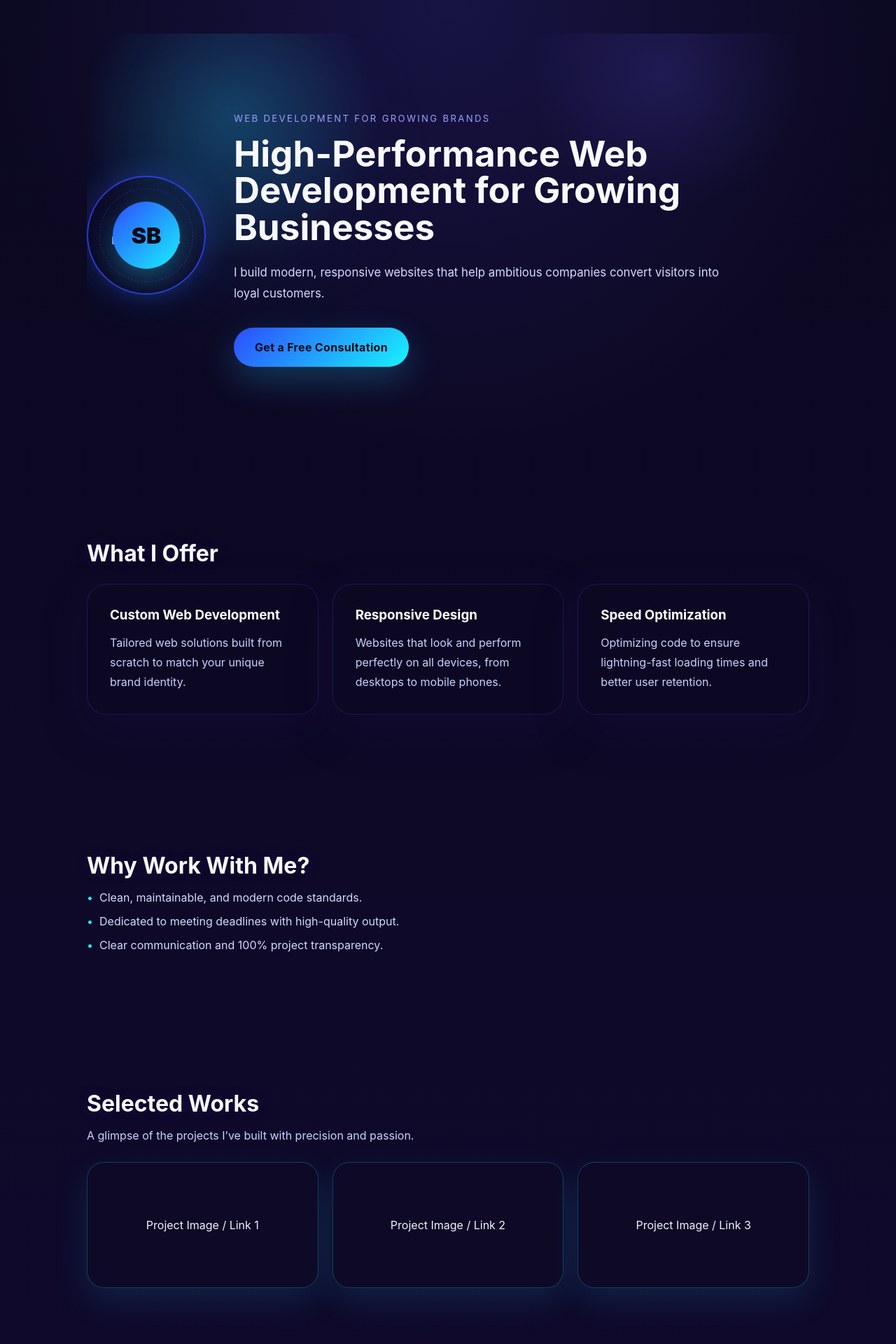
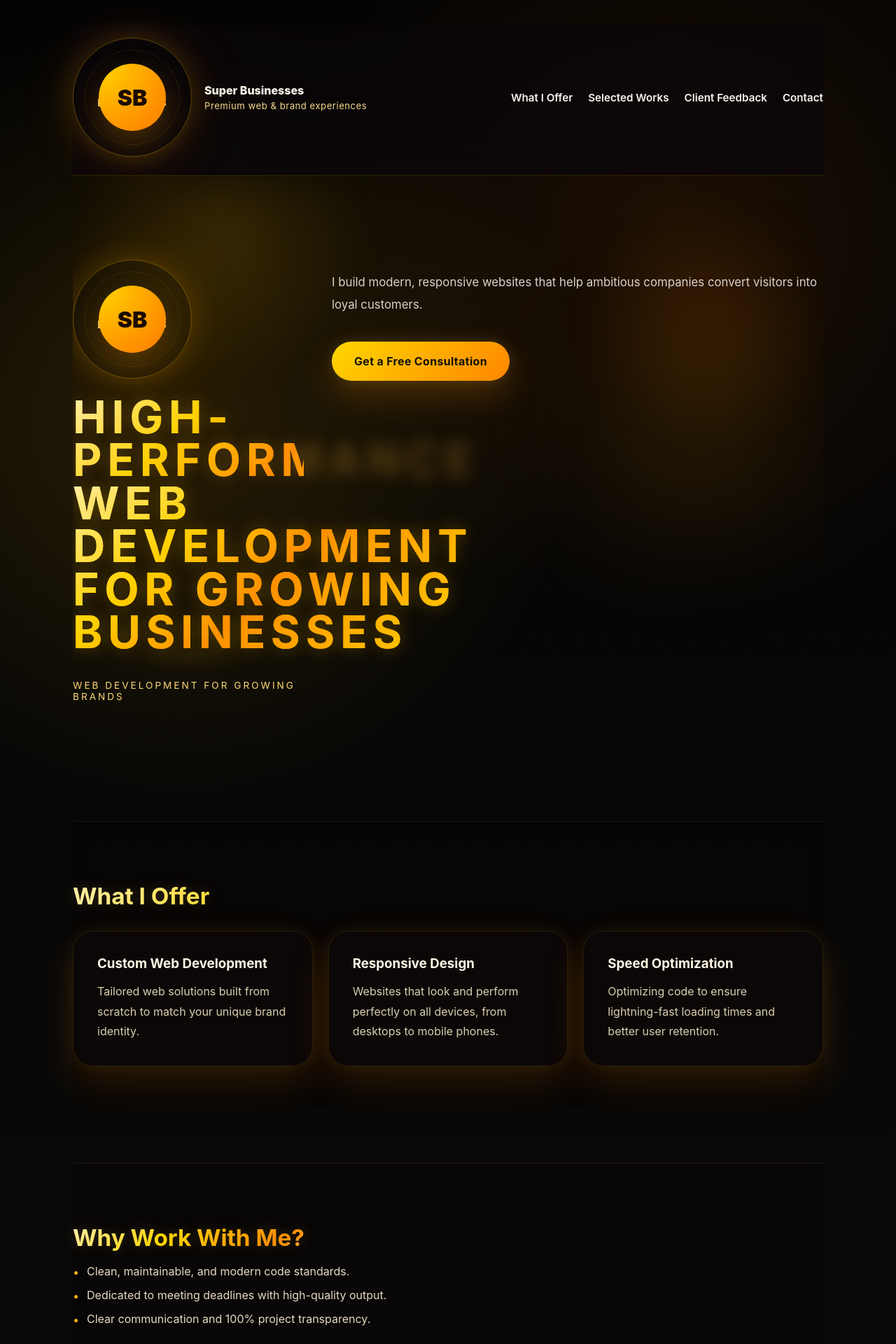
Before and after one commit to jigneshvalmik52-sys/Super-website-1, a Next.js app: page / in a window 1280 px wide. Shown: the top 1920 px of the page at 70% size. Built offline with nearby package versions, Linux system fonts and the light colour scheme.

Commit message:
Update premium black-gold theme and page layout

```diff
--- a/app/globals.css
+++ b/app/globals.css
@@ -1,8 +1,8 @@
 :root {
   color-scheme: dark;
   font-family: Inter, system-ui, -apple-system, BlinkMacSystemFont, "Segoe UI", sans-serif;
-  background: #0b0820;
-  color: #f8f8ff;
+  background: #030303;
+  color: #f8f5ec;
 }
 
 * {
@@ -17,8 +17,33 @@ body {
 
 body {
   min-height: 100vh;
-  background: radial-gradient(circle at top, rgba(79, 70, 229, 0.18), transparent 24%),
-    linear-gradient(180deg, #0b0820 0%, #100a2f 100%);
+  background: radial-gradient(circle at 20% 18%, rgba(255, 175, 0, 0.14), transparent 20%),
+    radial-gradient(circle at 75% 10%, rgba(255, 120, 0, 0.1), transparent 18%),
+    linear-gradient(180deg, #030303 0%, #070707 40%, #0d0d0d 100%);
+  color: #f8f5ec;
+  overflow-x: hidden;
+}
+
+body::before {
+  content: "";
+  position: fixed;
+  inset: 0;
+  pointer-events: none;
+  background-image: radial-gradient(circle at 12% 12%, rgba(255, 215, 0, 0.14), transparent 16%),
+    radial-gradient(circle at 88% 22%, rgba(255, 118, 0, 0.1), transparent 16%),
+    radial-gradient(circle at 50% 85%, rgba(255, 208, 115, 0.08), transparent 18%);
+  filter: blur(2px);
+  z-index: -1;
+}
+
+body::after {
+  content: "";
+  position: fixed;
+  inset: 0;
+  pointer-events: none;
+  background-image: radial-gradient(circle at 50% 12%, rgba(255, 180, 0, 0.1), transparent 18%),
+    radial-gradient(circle at 30% 70%, rgba(255, 95, 0, 0.08), transparent 16%);
+  z-index: -1;
 }
 
 a {
@@ -27,14 +52,71 @@ a {
 }
 
 .container {
-  max-width: 1080px;
+  max-width: 1120px;
   margin: 0 auto;
-  padding: 48px 24px 84px;
+  padding: 36px 24px 72px;
+  position: relative;
+  z-index: 1;
+}
+
+.site-header {
+  display: flex;
+  align-items: center;
+  justify-content: space-between;
+  gap: 24px;
+  padding: 18px 0 26px;
+  background: rgba(10, 6, 10, 0.75);
+  border-bottom: 1px solid rgba(255, 183, 0, 0.14);
+  backdrop-filter: blur(18px);
+  position: sticky;
+  top: 0;
+  z-index: 10;
+}
+
+.header-brand {
+  display: flex;
+  align-items: center;
+  gap: 18px;
+}
+
+.brand-text {
+  display: grid;
+  gap: 4px;
+}
+
+.logo-name {
+  font-size: 1rem;
+  font-weight: 800;
+  color: #fff9ea;
+}
+
+.logo-tag {
+  font-size: 0.82rem;
+  color: #f6d88b;
+  letter-spacing: 0.04em;
+}
+
+.site-nav {
+  display: flex;
+  flex-wrap: wrap;
+  gap: 22px;
+}
+
+.site-nav a {
+  color: #f8f4ee;
+  font-size: 0.95rem;
+  font-weight: 600;
+  transition: color 0.25s ease, text-shadow 0.25s ease;
+}
+
+.site-nav a:hover {
+  color: #ffda6d;
+  text-shadow: 0 0 16px rgba(255, 210, 90, 0.35);
 }
 
 .hero {
   position: relative;
-  padding: 100px 0;
+  padding: 120px 0 90px;
   overflow: hidden;
 }
 
@@ -42,21 +124,22 @@ a {
   content: "";
   position: absolute;
   inset: 0;
-  background: radial-gradient(circle at 20% 20%, rgba(34, 212, 255, 0.2), transparent 22%),
-    radial-gradient(circle at 80% 10%, rgba(108, 99, 255, 0.16), transparent 20%);
+  background: radial-gradient(circle at 20% 10%, rgba(255, 182, 0, 0.14), transparent 18%),
+    radial-gradient(circle at 85% 25%, rgba(255, 115, 0, 0.12), transparent 16%);
+  filter: blur(30px);
   pointer-events: none;
 }
 
 .hero::after {
   content: "";
   position: absolute;
-  left: 8%;
-  top: 6%;
-  width: 260px;
-  height: 260px;
+  right: -30px;
+  top: 18%;
+  width: 420px;
+  height: 420px;
   border-radius: 50%;
-  background: rgba(34, 212, 255, 0.1);
-  filter: blur(80px);
+  background: radial-gradient(circle, rgba(255, 170, 0, 0.2), transparent 55%);
+  filter: blur(100px);
   pointer-events: none;
 }
 
@@ -64,9 +147,15 @@ a {
   position: relative;
   z-index: 1;
   display: grid;
-  grid-template-columns: auto 1fr;
+  grid-template-columns: minmax(240px, 330px) 1fr;
   gap: 40px;
-  align-items: center;
+  align-items: start;
+}
+
+.brand-column {
+  display: flex;
+  flex-direction: column;
+  gap: 24px;
 }
 
 .brand-logo {
@@ -82,10 +171,10 @@ a {
   position: absolute;
   inset: 0;
   border-radius: 50%;
-  border: 2px solid rgba(56, 68, 255, 0.8);
+  border: 1px solid rgba(255, 190, 0, 0.35);
   display: grid;
   place-items: center;
-  color: #9f9cff;
+  color: #ffd975;
   font-weight: 700;
   text-align: center;
   padding: 18px;
@@ -93,7 +182,7 @@ a {
   line-height: 1.2;
   letter-spacing: 0.08em;
   text-transform: uppercase;
-  box-shadow: 0 0 40px rgba(56, 68, 255, 0.25), 0 0 80px rgba(34, 212, 255, 0.12);
+  box-shadow: 0 0 40px rgba(255, 170, 0, 0.18), 0 0 90px rgba(255, 145, 0, 0.12);
 }
 
 .logo-ring::after {
@@ -101,7 +190,7 @@ a {
   position: absolute;
   inset: 16px;
   border-radius: 50%;
-  border: 1px dashed rgba(79, 70, 229, 0.35);
+  border: 1px dashed rgba(255, 190, 0, 0.18);
 }
 
 .logo-mark {
@@ -109,104 +198,166 @@ a {
   width: 96px;
   height: 96px;
   border-radius: 50%;
-  background: linear-gradient(135deg, #2d4cff 0%, #18f3ff 100%);
-  color: #090a16;
+  background: radial-gradient(circle at top left, #ffd700 0%, #ffb000 40%, #ff7a00 100%);
+  color: #1b0b00;
   display: grid;
   place-items: center;
   font-size: 2rem;
   font-weight: 900;
-  box-shadow: 0 16px 40px rgba(34, 212, 255, 0.35);
+  text-shadow: 0 0 20px rgba(255, 190, 0, 0.28);
+  box-shadow: 0 18px 45px rgba(255, 153, 0, 0.28);
 }
 
 .hero-copy {
   max-width: 720px;
 }
 
+.hero-title {
+  margin: 0;
+  font-size: clamp(3rem, 5vw, 5rem);
+  line-height: 0.96;
+  color: transparent;
+  text-transform: uppercase;
+  letter-spacing: 0.12em;
+  background: linear-gradient(135deg, #fff3b0 0%, #ffd500 28%, #ff8a00 56%, #ffd700 100%);
+  background-clip: text;
+  -webkit-background-clip: text;
+  -webkit-text-fill-color: transparent;
+  text-shadow: 0 0 22px rgba(255, 180, 50, 0.26);
+  position: relative;
+}
+
+.hero-title::after {
+  content: "";
+  position: absolute;
+  left: 0;
+  bottom: -10px;
+  width: 100%;
+  height: 10px;
+  background: radial-gradient(circle, rgba(255, 190, 0, 0.18), transparent 55%);
+  filter: blur(10px);
+}
+
+.hero-highlight {
+  display: inline-block;
+  color: transparent;
+  background: linear-gradient(135deg, #fff3b0 0%, #ffd500 28%, #ff8a00 52%, #ffd700 100%);
+  background-clip: text;
+  -webkit-background-clip: text;
+  -webkit-text-fill-color: transparent;
+  text-shadow: 0 0 24px rgba(255, 190, 0, 0.3);
+}
+
 .eyebrow {
   text-transform: uppercase;
-  letter-spacing: 0.18em;
-  font-size: 0.82rem;
-  color: #9f9cff;
-  margin-bottom: 16px;
-}
-
-h1 {
-  color: #f8f8ff;
-  font-size: clamp(2.75rem, 4vw, 5rem);
-  line-height: 1.02;
-  margin: 0 0 24px;
+  letter-spacing: 0.22em;
+  font-size: 0.85rem;
+  color: #ffd875;
+  margin-bottom: 0;
 }
 
 .subtitle {
   font-size: 1.05rem;
   max-width: 700px;
-  line-height: 1.8;
-  color: #d8d8ff;
-  margin-bottom: 34px;
+  line-height: 1.9;
+  color: #dad2c8;
+  margin-bottom: 36px;
 }
 
 .button {
+  position: relative;
   display: inline-flex;
   align-items: center;
   justify-content: center;
-  background: linear-gradient(135deg, #2d4cff 0%, #18f3ff 100%);
-  color: #090a16;
-  padding: 18px 30px;
+  background: linear-gradient(135deg, #ffd700 0%, #ffb200 45%, #ff8500 100%);
+  color: #111107;
+  padding: 18px 32px;
   border-radius: 999px;
   font-weight: 700;
   letter-spacing: 0.02em;
-  box-shadow: 0 18px 50px rgba(34, 212, 255, 0.24);
-  transition: transform 0.2s ease, box-shadow 0.2s ease;
+  overflow: hidden;
+  box-shadow: 0 18px 50px rgba(255, 142, 0, 0.24), 0 0 18px rgba(255, 220, 120, 0.12);
+  transition: transform 0.3s ease, box-shadow 0.3s ease, filter 0.3s ease;
+}
+
+.button::before {
+  content: "";
+  position: absolute;
+  inset: 0;
+  background: linear-gradient(120deg, rgba(255, 255, 255, 0.35), rgba(255, 255, 255, 0) 60%);
+  transform: translateX(-120%) skewX(-20deg);
+  opacity: 0;
+  transition: transform 0.5s ease, opacity 0.3s ease;
 }
 
 .button:hover {
-  transform: translateY(-2px);
-  box-shadow: 0 26px 80px rgba(34, 212, 255, 0.3);
+  transform: translateY(-3px);
+  box-shadow: 0 24px 70px rgba(255, 135, 0, 0.38), 0 0 24px rgba(255, 215, 85, 0.22);
 }
 
- .section {
-  margin-top: 70px;
-  padding: 50px 0;
+.button:hover::before {
+  transform: translateX(120%) skewX(-20deg);
+  opacity: 0.4;
 }
 
-.section h2 {
-  font-size: 2rem;
-  margin-bottom: 16px;
-  color: #f8f8ff;
-  text-shadow: 0 0 20px rgba(79, 70, 229, 0.15);
+.section {
+  margin-top: 80px;
+  padding: 58px 0;
+  background: rgba(8, 5, 5, 0.55);
+  border-top: 1px solid rgba(255, 189, 0, 0.1);
+  backdrop-filter: blur(12px);
+}
+
+.section h2,
+.footer h2 {
+  font-size: clamp(2rem, 2.6vw, 2.4rem);
+  margin-bottom: 18px;
+  color: #fffef5;
+  background: linear-gradient(135deg, #fff3b0 0%, #ffd700 30%, #ff8a00 65%, #ffe68f 100%);
+  background-clip: text;
+  -webkit-background-clip: text;
+  -webkit-text-fill-color: transparent;
+  text-shadow: 0 0 18px rgba(255, 205, 95, 0.22);
 }
 
 .section-copy {
-  color: #c9d3ff;
-  max-width: 720px;
-  margin-bottom: 28px;
+  color: #d6c8b3;
+  max-width: 740px;
+  margin-bottom: 32px;
 }
 
 .cards {
   display: grid;
-  gap: 20px;
+  gap: 22px;
   grid-template-columns: repeat(auto-fit, minmax(240px, 1fr));
-  margin-top: 24px;
+  margin-top: 30px;
 }
 
 .card {
-  background: rgba(13, 9, 35, 0.95);
-  border: 1px solid rgba(59, 96, 255, 0.22);
+  background: rgba(12, 8, 8, 0.92);
+  border: 1px solid rgba(255, 175, 0, 0.12);
   border-radius: 28px;
-  padding: 32px;
-  box-shadow: 0 24px 60px rgba(26, 15, 63, 0.35);
+  padding: 34px;
+  box-shadow: 0 24px 60px rgba(255, 140, 0, 0.14), 0 0 22px rgba(255, 200, 80, 0.08);
+  transition: transform 0.3s ease, box-shadow 0.3s ease, border-color 0.3s ease;
+}
+
+.card:hover {
+  transform: translateY(-5px);
+  box-shadow: 0 32px 80px rgba(255, 150, 0, 0.24), 0 0 32px rgba(255, 200, 90, 0.16);
+  border-color: rgba(255, 175, 0, 0.22);
 }
 
 .card h3 {
   margin-top: 0;
   margin-bottom: 14px;
-  color: #ffffff;
+  color: #fff8e5;
 }
 
 .card p {
   margin: 0;
-  color: #c8d1ff;
-  line-height: 1.75;
+  color: #d9cfae;
+  line-height: 1.8;
 }
 
 .split {
@@ -225,78 +376,165 @@ h1 {
 }
 
 .list li {
-  padding-left: 18px;
+  padding-left: 20px;
   position: relative;
-  color: #d4d8ff;
+  color: #e6dac3;
 }
 
 .list li::before {
   content: "\2022";
   position: absolute;
   left: 0;
-  color: #18f3ff;
+  top: 0.05em;
+  color: #ffb90f;
 }
 
 .project-grid {
   display: grid;
-  gap: 20px;
-  grid-template-columns: repeat(auto-fit, minmax(220px, 1fr));
-  margin-top: 24px;
+  gap: 22px;
+  grid-template-columns: repeat(auto-fit, minmax(240px, 1fr));
+  margin-top: 30px;
 }
 
 .project-card {
-  min-height: 180px;
+  min-height: 200px;
   display: flex;
-  align-items: center;
+  align-items: flex-end;
   justify-content: center;
-  background: rgba(15, 10, 38, 0.9);
-  border: 1px solid rgba(34, 212, 255, 0.25);
-  border-radius: 24px;
-  color: #eef2ff;
+  background: linear-gradient(180deg, rgba(14, 9, 3, 0.96) 0%, rgba(22, 12, 0, 0.9) 100%);
+  border: 1px solid rgba(255, 165, 0, 0.12);
+  border-radius: 28px;
+  color: #f7f2e9;
   text-align: center;
-  padding: 24px;
-  box-shadow: 0 18px 50px rgba(34, 212, 255, 0.12);
+  padding: 28px;
+  box-shadow: 0 22px 60px rgba(255, 150, 0, 0.16), 0 0 18px rgba(255, 140, 0, 0.08);
+  transition: transform 0.3s ease, box-shadow 0.3s ease, border-color 0.3s ease;
+}
+
+.project-card:hover {
+  transform: translateY(-6px);
+  box-shadow: 0 30px 80px rgba(255, 155, 0, 0.24), 0 0 30px rgba(255, 175, 0, 0.15);
+  border-color: rgba(255, 175, 0, 0.22);
+}
+
+.project-card::before {
+  content: "";
+  position: absolute;
+  inset: 0;
+  border-radius: 28px;
+  background: radial-gradient(circle at 30% 20%, rgba(255, 160, 0, 0.08), transparent 35%);
+  pointer-events: none;
+}
+
+.project-card,
+.testimonial blockquote,
+.card {
+  position: relative;
 }
 
 .testimonial blockquote {
   margin: 0;
-  padding: 32px;
-  background: rgba(14, 10, 35, 0.94);
-  border: 1px solid rgba(79, 70, 229, 0.22);
-  border-radius: 24px;
-  color: #eef2ff;
+  padding: 40px;
+  background: rgba(15, 10, 8, 0.94);
+  border: 1px solid rgba(255, 180, 0, 0.12);
+  border-left: 4px solid rgba(255, 175, 0, 0.35);
+  border-radius: 28px;
+  color: #f6eee0;
   font-size: 1.1rem;
-  line-height: 1.9;
-  box-shadow: 0 24px 60px rgba(20, 12, 53, 0.25);
+  line-height: 1.95;
+  box-shadow: 0 30px 80px rgba(255, 130, 0, 0.14);
 }
 
 .footer {
-  margin-top: 72px;
-  padding: 40px 32px;
-  background: rgba(9, 6, 24, 0.98);
-  color: #f8fafc;
+  margin-top: 84px;
+  padding: 46px 34px;
+  background: rgba(10, 6, 8, 0.96);
+  color: #f4f0e6;
   border-radius: 28px;
   display: grid;
-  gap: 24px;
-  border: 1px solid rgba(34, 212, 255, 0.18);
-  box-shadow: 0 30px 90px rgba(12, 8, 32, 0.3);
+  gap: 26px;
+  border: 1px solid rgba(255, 170, 0, 0.12);
+  box-shadow: 0 32px 90px rgba(0, 0, 0, 0.35), 0 0 24px rgba(255, 160, 0, 0.08);
 }
 
 .footer h2 {
   margin: 0 0 14px;
-  color: #ffffff;
 }
 
 .footer p,
 .footer a {
-  color: #cbd5e1;
+  color: #d6cab1;
 }
 
 .footer-meta {
   display: flex;
   flex-wrap: wrap;
-  gap: 18px;
+  gap: 20px;
   align-items: center;
+}
+
+.footer-links {
+  display: flex;
+  gap: 20px;
+}
+
+.footer-links a {
+  color: #f9e5a1;
+  transition: color 0.25s ease, text-shadow 0.25s ease;
+}
+
+.footer-links a:hover,
+.footer-meta a:hover {
+  color: #ffd96d;
+  text-shadow: 0 0 18px rgba(255, 210, 90, 0.35);
+}
+
+@media (max-width: 900px) {
+  .hero-brand,
+  .site-header {
+    grid-template-columns: 1fr;
+  }
+
+  .site-header {
+    flex-direction: column;
+    align-items: stretch;
+  }
+
+  .site-nav {
+    justify-content: flex-start;
+    gap: 18px;
+  }
+}
+
+@media (max-width: 680px) {
+  .container {
+    padding: 24px 18px 56px;
+  }
+
+  .hero {
+    padding: 90px 0 60px;
+  }
+
+  .hero-brand {
+    grid-template-columns: 1fr;
+  }
+
+  .brand-logo {
+    margin: 0 auto;
+  }
+
+  .hero-title {
+    font-size: clamp(2.4rem, 9vw, 3.4rem);
+  }
+
+  .button {
+    width: 100%;
+    justify-content: center;
+  }
+
+  .footer {
+    padding: 32px 22px;
+  }
 }
 
 .footer-links {
--- a/app/page.tsx
+++ b/app/page.tsx
@@ -1,15 +1,38 @@
 export default function Home() {
   return (
     <main className="container">
-      <section className="hero">
-        <div className="hero-brand">
+      <header className="site-header">
+        <div className="header-brand">
           <div className="brand-logo">
             <div className="logo-ring">Super Businesses</div>
             <div className="logo-mark">SB</div>
           </div>
+          <div className="brand-text">
+            <span className="logo-name">Super Businesses</span>
+            <span className="logo-tag">Premium web & brand experiences</span>
+          </div>
+        </div>
+        <nav className="site-nav">
+          <a href="#services">What I Offer</a>
+          <a href="#projects">Selected Works</a>
+          <a href="#testimonials">Client Feedback</a>
+          <a href="#contact">Contact</a>
+        </nav>
+      </header>
+
+      <section className="hero">
+        <div className="hero-brand">
+          <div className="brand-column">
+            <div className="brand-logo">
+              <div className="logo-ring">Super Businesses</div>
+              <div className="logo-mark">SB</div>
+            </div>
+            <h1 className="hero-title">
+              High-Performance <span className="hero-highlight">Web Development for Growing Businesses</span>
+            </h1>
+            <p className="eyebrow">Web Development for Growing Brands</p>
+          </div>
           <div className="hero-copy">
-            <p className="eyebrow">Web Development for Growing Brands</p>
-            <h1>High-Performance Web Development for Growing Businesses</h1>
             <p className="subtitle">
               I build modern, responsive websites that help ambitious companies convert visitors into loyal customers.
             </p>
```
